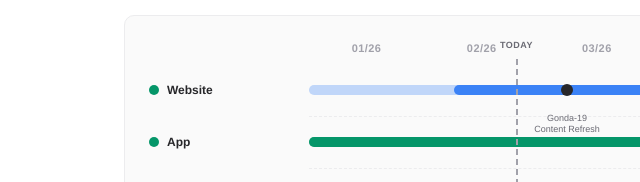
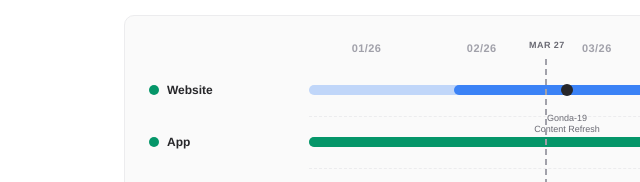
Before and after one commit to lwerthein/EXDEX-Program-Dashboard, a plain HTML site: page EXDEx_Dashboard_v5.html in a window 1280 px wide. Shown: the part 603-785 px from the top of the page, 8-648 px from the left. Drawn offline with Linux system fonts and the light colour scheme.

Commit message:
Move today marker to Mar 27 and show date label instead of 'Today'

```diff
--- a/EXDEx_Dashboard_v5.html
+++ b/EXDEx_Dashboard_v5.html
@@ -304,7 +304,8 @@ const WEEKS = {
       title: "Road to Gonda-19 launch: 15 weeks",
       startMonth: "2025-12",
       months: ["01/26","02/26","03/26","04/26","05/26","06/26","07/26"],
-      todayPosition: 38,
+      todayPosition: 41,
+      todayLabel: "Mar 27",
       launchPosition: 96,
       launchLabel: "Gonda 19 \u2013 July 6",
       lanes: [
@@ -682,7 +683,7 @@ function renderGantt(g){
   h+='</div>';
 
   h+='<div class="gantt-body">';
-  h+='<div class="gantt-today" style="left:'+g.todayPosition+'%"><span class="gantt-today-label">Today</span></div>';
+  h+='<div class="gantt-today" style="left:'+g.todayPosition+'%"><span class="gantt-today-label">'+(g.todayLabel?esc(g.todayLabel):'Today')+'</span></div>';
   if(g.launchPosition) {
     h+='<div class="gantt-launch" style="left:'+g.launchPosition+'%"><span class="gantt-launch-label">'+esc(g.launchLabel||"")+'</span></div>';
   }
```
